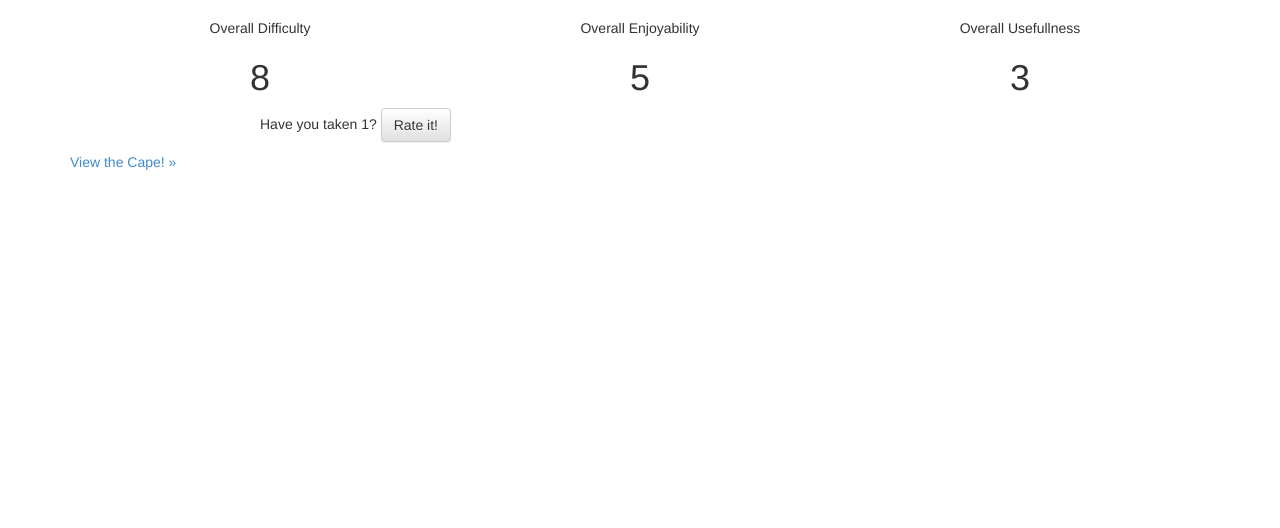
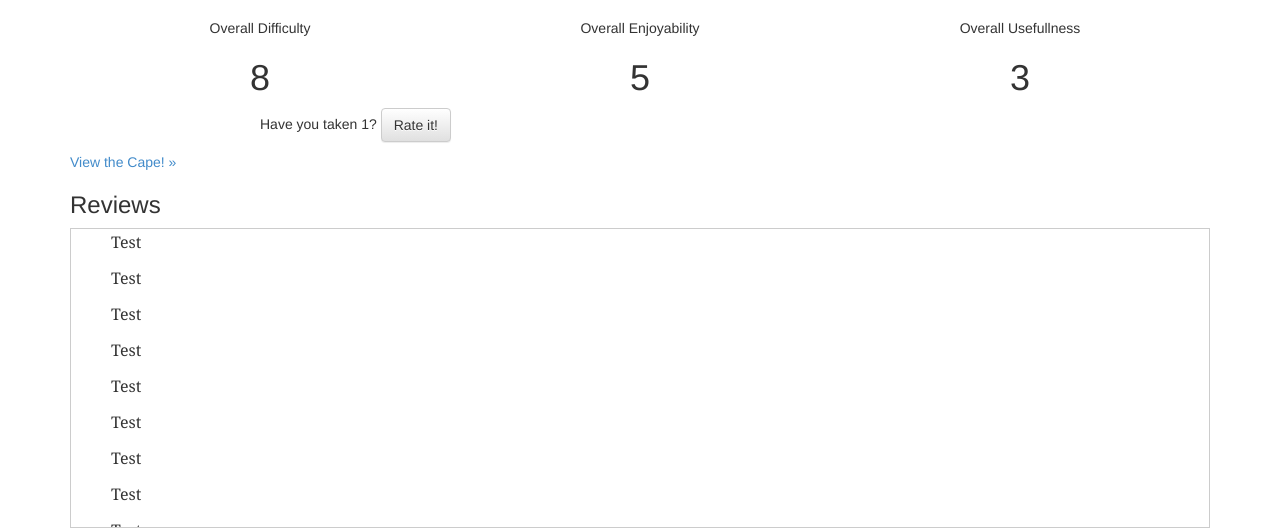
Before and after one commit to Chuyinzki/CSE170-FinalProject, a Node server app: template views/course.handlebars in a window 1280 px wide. Shown: the part 352-880 px from the top of the page. Before the commit the page ends 522 px from the top, so only its background shows below. Run offline with Node 20, Linux system fonts and the light colour scheme; the template is opened without the code that fills it: most values are stand-ins (such as "Sample title", 1, 10 or a date in 2020).

Commit message:
Added Reviews View for each course

```diff
--- a/views/course.handlebars
+++ b/views/course.handlebars
@@ -72,7 +72,49 @@
       </div>
 
       <div>
-          <a href = "http://www.cape.ucsd.edu/responses/Results.aspx?Name=&CourseNumber={{courseFirstName}}+{{courseSecondName}}">View the Cape! &raquo;</a>
+          <a href = "http://www.cape.ucsd.edu/responses/Results.aspx?Name=&CourseNumber={{courseFirstName}}+{{courseSecondName}}" target = "_blank">View the Cape! &raquo;</a>
+      </div>
+
+      <h3>Reviews</h3>
+      <div style="height:300px;border:1px solid #ccc;font:16px/26px Georgia, Garamond, Serif;overflow:auto;">
+        <ul>Test</ul>
+        <ul>Test</ul>
+        <ul>Test</ul>
+        <ul>Test</ul>
+        <ul>Test</ul>
+        <ul>Test</ul>
+        <ul>Test</ul>
+        <ul>Test</ul>
+        <ul>Test</ul>
+        <ul>Test</ul>
+        <ul>Test</ul>
+        <ul>Test</ul>
+        <ul>Test</ul>
+        <ul>Test</ul>
+        <ul>Test</ul>
+        <ul>Test</ul>
+        <ul>Test</ul>
+        <ul>Test</ul>
+        <ul>Test</ul>
+        <ul>Test</ul>
+        <ul>Test</ul>
+        <ul>Test</ul>
+        <ul>Test</ul>
+        <ul>Test</ul>
+        <ul>Test</ul>
+        <ul>Test</ul>
+        <ul>Test</ul>
+        <ul>Test</ul>
+        <ul>Test</ul>
+        <ul>Test</ul>
+        <ul>Test</ul>
+        <ul>Test</ul>
+        <ul>Test</ul>
+        <ul>Test</ul>
+        <ul>Test</ul>
+        <ul>Test</ul>
+        <ul>Test</ul>
+        <ul>Test</ul>
       </div>
 
     </div>
```
Also changed, not shown: views/myMinor.handlebars (+17 -1 lines).
